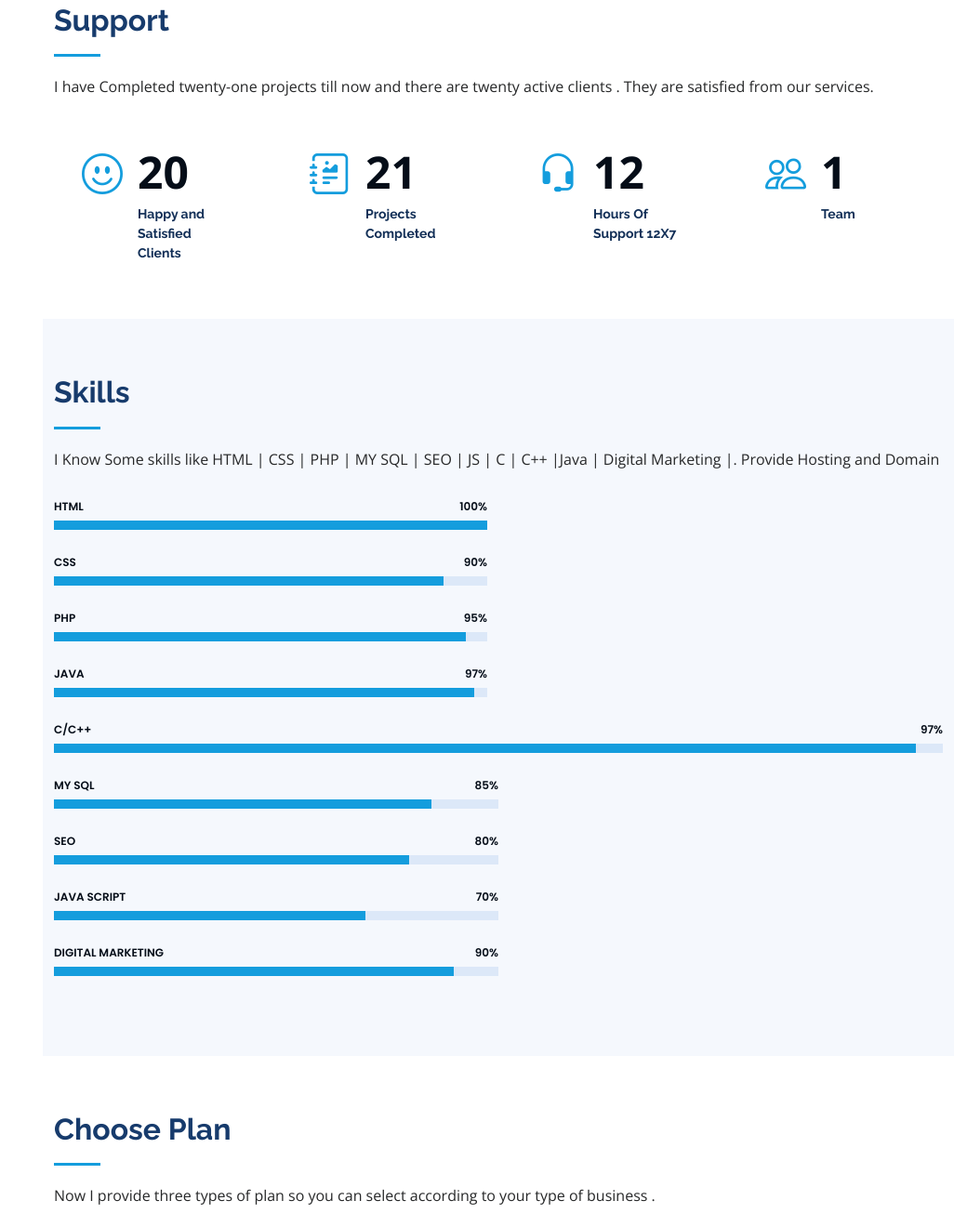
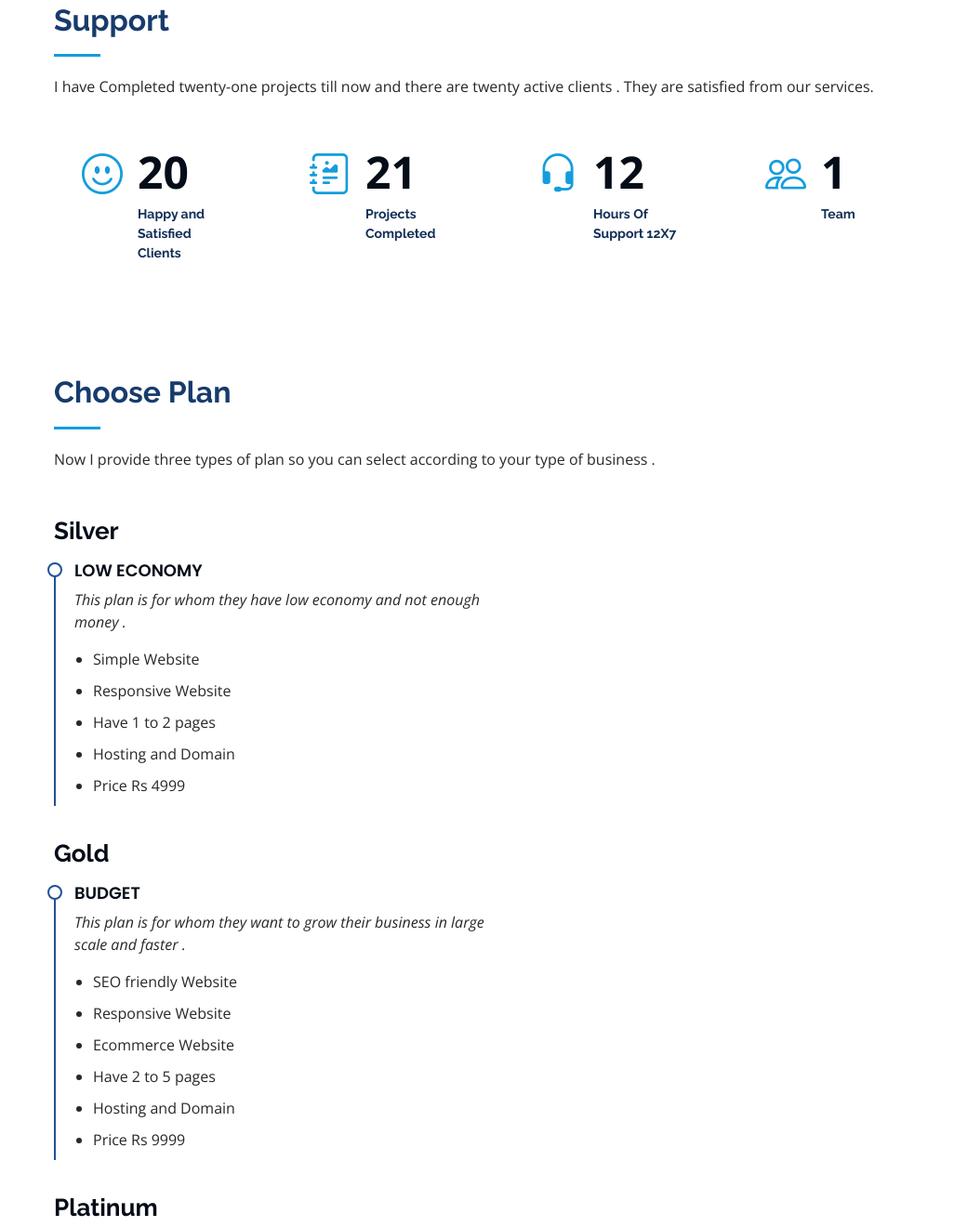
Before and after one commit to Naav13/web.github.io, a plain HTML site: page index.html in a window 1280 px wide. Shown: the part 1480-2800 px from the top of the page at 93% size, without its empty margins (254-1280 px from the left). Drawn offline with nearby package versions, Linux system fonts and the light colour scheme.

Commit message:
Update index.html

```diff
--- a/index.html
+++ b/index.html
@@ -181,7 +181,7 @@
         <!-- End Facts Section -->
 
         <!-- ======= Skills Section ======= -->
-        <section id="skills" class="skills section-bg">
+       <!--  <section id="skills" class="skills section-bg">
             <div class="container">
 
                 <div class="section-title">
@@ -264,7 +264,7 @@
                 </div>
 
             </div>
-        </section>
+        </section>-->
         <!-- End Skills Section -->
 
         <!-- ======= Resume Section ======= -->
```
